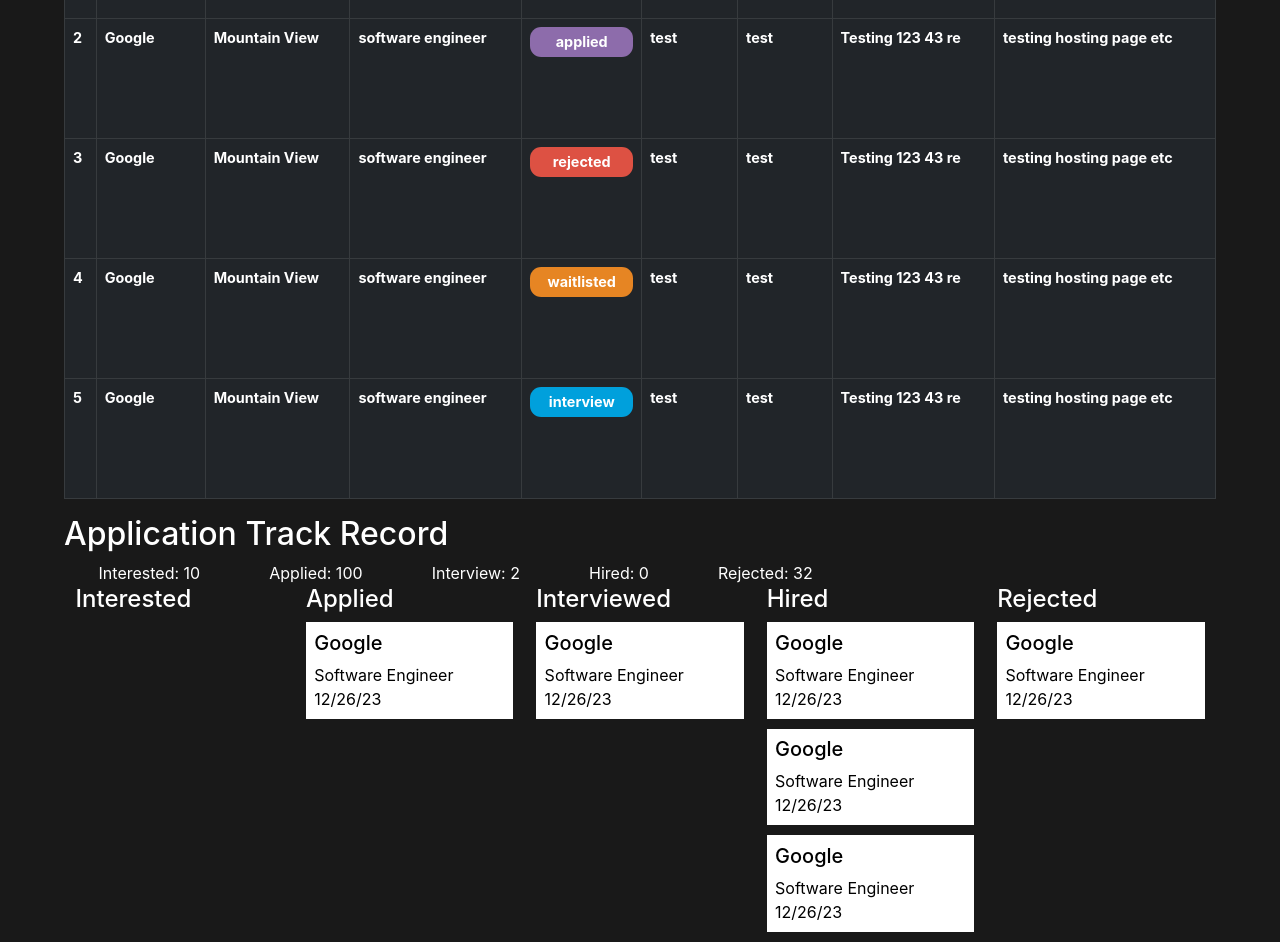
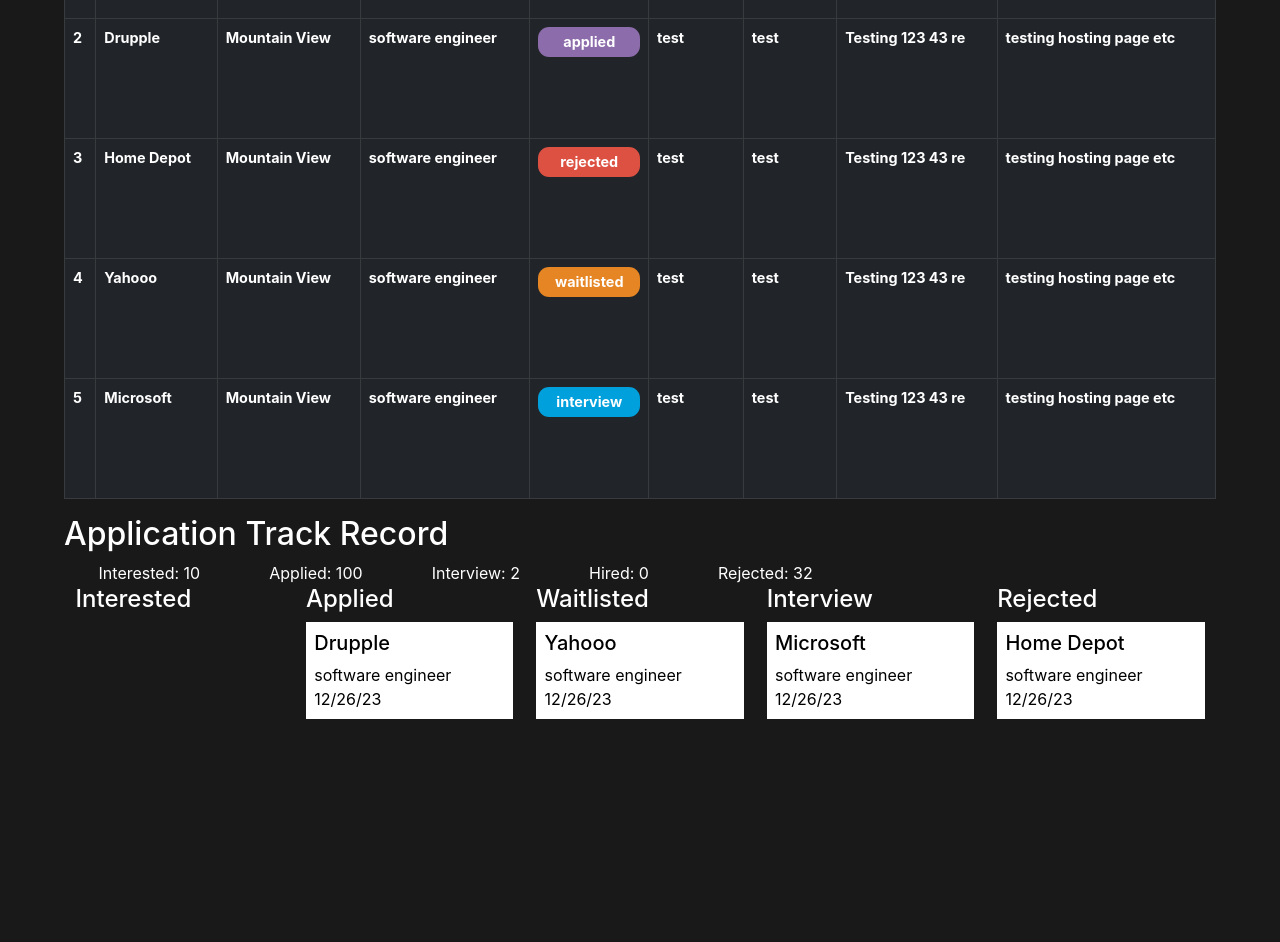
Before and after one commit to EChilin5/jobtracker, a React (Create React App) app: page / in a window 1280 px wide. Shown: the part 300-1242 px from the top of the page. After the commit the page ends 1029 px from the top, so only its background shows below. Built offline with nearby package versions, Linux system fonts and the light colour scheme.

Commit message:
updated card information

```diff
--- a/src/Components/JobBoard/JobBoardCard.js
+++ b/src/Components/JobBoard/JobBoardCard.js
@@ -1,14 +1,26 @@
-import React from "react";
+import React, { useState } from "react";
 import "./JobBoardCard.css";
+import AddNewJobModal from "../AddNewJobModal";
+import JobInfoModal from "../JobInfoModal";
 
-const JobBoardCard = () => {
+const JobBoardCard = (props) => {
+  let job = props.jobInfo;
+  const displayModal = () => setShow(!show);
+
+  const [show, setShow] = useState(false);
+
   return (
-    <div className="job-table-board-card">
+    <div>
       <div>
-        <h5>Google</h5>
+        <JobInfoModal showModal={show} displayForm={displayModal} job={job} />
       </div>
-      <div>Software Engineer</div>
-      <div>12/26/23</div>
+      <div className="job-table-board-card" onClick={() => displayModal()}>
+        <div>
+          <h5>{job.company}</h5>
+        </div>
+        <div>{job.role}</div>
+        <div>12/26/23</div>
+      </div>
     </div>
   );
 };
--- a/src/Components/JobBoard/JobBoardTable.js
+++ b/src/Components/JobBoard/JobBoardTable.js
@@ -12,7 +12,7 @@
     return temp.map((job) => {
       return (
         <div key={job.id}>
-          <JobBoardCard />
+          <JobBoardCard jobInfo={job} />
         </div>
       );
     });
@@ -39,24 +39,18 @@
         </div>
         <div className="job-board-table-col">
           <div className="job-board-table-header">
-            <h4>Interviewed</h4>
+            <h4>Waitlisted</h4>
           </div>
           <div className="job-board-table-content">
-            {displayJobCards("interview")}
+            {displayJobCards("waitlisted")}
           </div>
         </div>
         <div className="job-board-table-col">
           <div className="job-board-table-header">
-            <h4>Hired</h4>
+            <h4>Interview</h4>
           </div>
           <div className="job-board-table-content">
-            {count.map((test) => {
-              return (
-                <div key={test}>
-                  <JobBoardCard />
-                </div>
-              );
-            })}
+            {displayJobCards("interview")}
           </div>
         </div>
         <div className="job-board-table-col">
--- a/src/Pages/JobTracker.js
+++ b/src/Pages/JobTracker.js
@@ -20,7 +20,7 @@
     },
     {
       id: 1,
-      company: "Google",
+      company: "Drupple",
       location: "Mountain View",
       role: "software engineer",
       status: "applied",
@@ -31,7 +31,7 @@
     },
     {
       id: 2,
-      company: "Google",
+      company: "Home Depot",
       location: "Mountain View",
       role: "software engineer",
       status: "rejected",
@@ -42,7 +42,7 @@
     },
     {
       id: 3,
-      company: "Google",
+      company: "Yahooo",
       location: "Mountain View",
       role: "software engineer",
       status: "waitlisted",
@@ -53,7 +53,7 @@
     },
     {
       id: 4,
-      company: "Google",
+      company: "Microsoft",
       location: "Mountain View",
       role: "software engineer",
       status: "interview",
```
